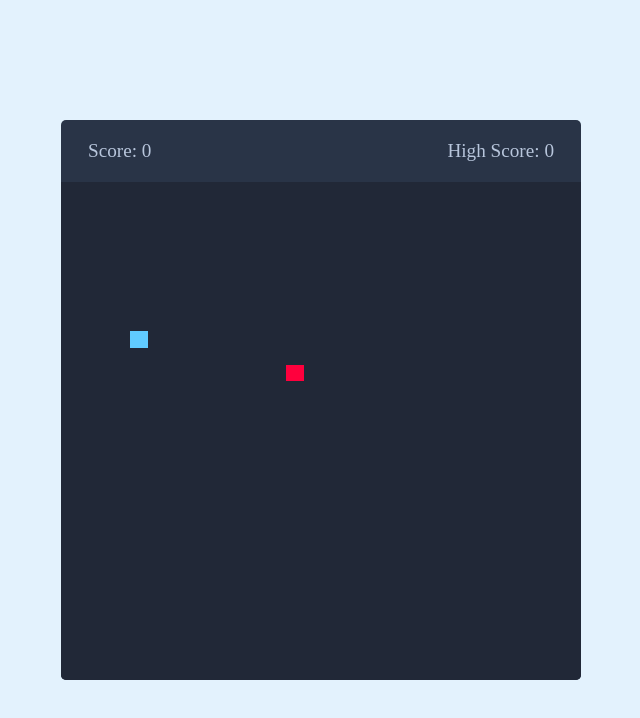
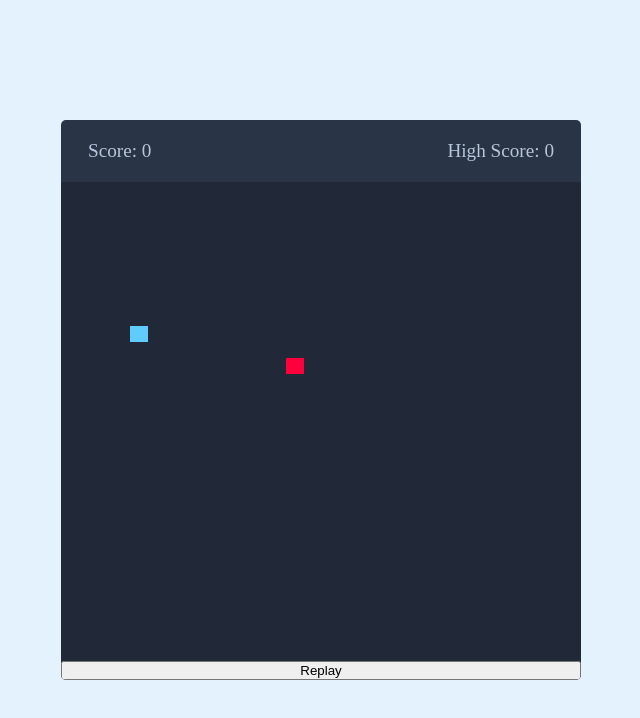
Before and after one commit to MohamedReda323/snakeGame, a plain HTML site: page index.html in a window 1280 px wide. Shown: the whole page, without its empty margins (319-959 px from the left). Drawn offline with Linux system fonts and the light colour scheme.

Commit message:
Add replay button to game interface
Added a replay button to the game interface.

```diff
--- a/index.html
+++ b/index.html
@@ -17,6 +17,7 @@
             <span class="high-score">High Score: 30</span>
         </div>
         <div class="play-board"></div>
+        <button id="replayBtn">Replay</button>
         <div class="controls">
             <i data-key="ArrowLeft" class="fa-solid fa-arrow-left-long"></i>
             <i data-key="ArrowUp" class="fa-solid fa-arrow-up-long"></i>
```
